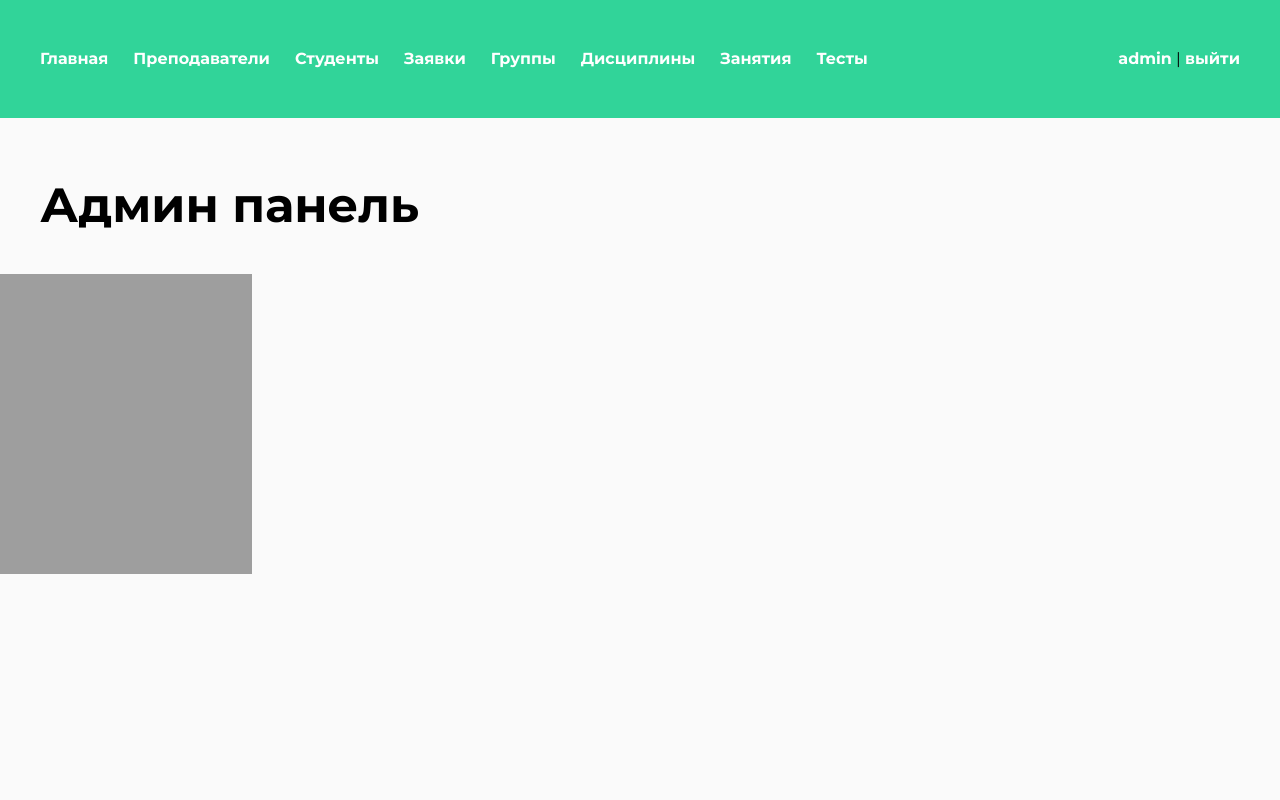
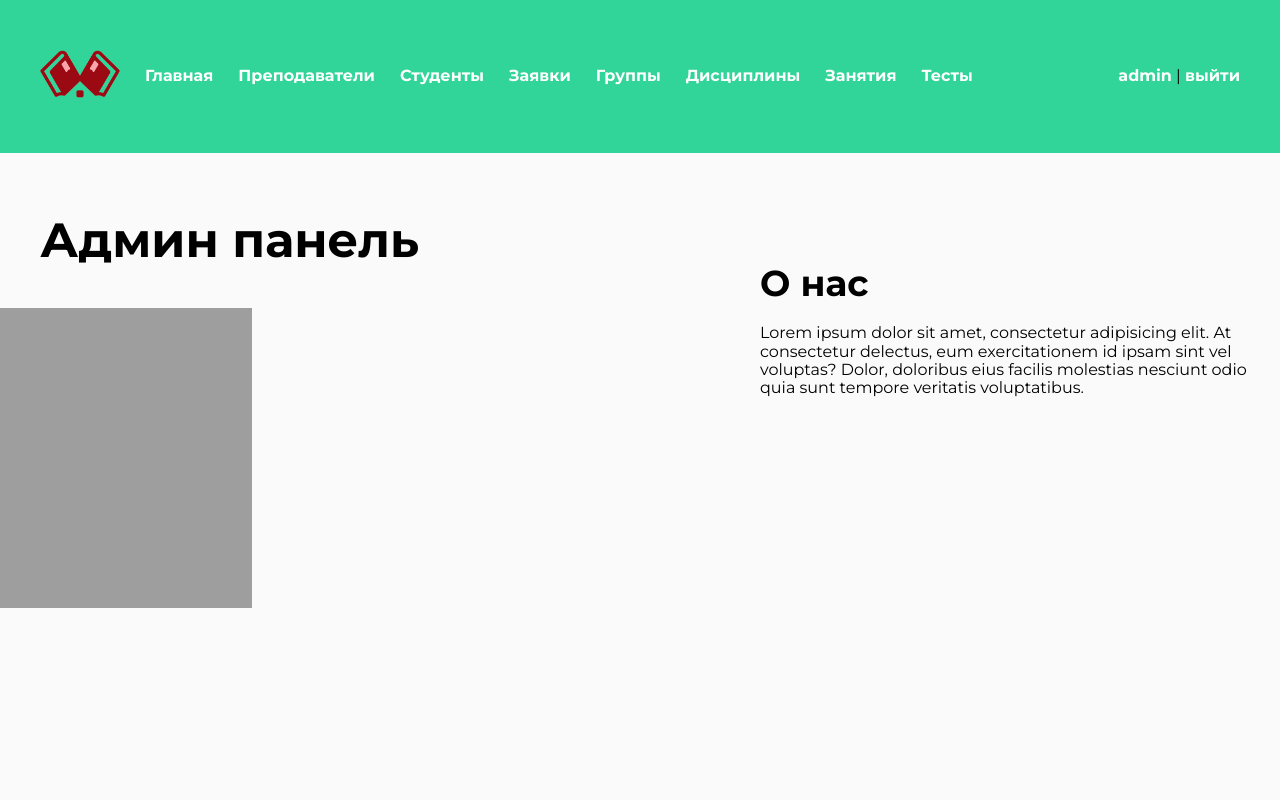
Before and after one commit to Alexzhiliuk/ladutsko, a Django app: page / in a window 1280 px wide. Run offline with Django 4.2, Linux system fonts and the light colour scheme; a user stored in the database is signed in; data comes from the database, SQL or seed files in the repository; both versions use the stored data as it was after the commit; grey boxes are pictures that could not be loaded.

Commit message:
add logo and about section

```diff
--- a/static/css/main.css
+++ b/static/css/main.css
@@ -27,7 +27,8 @@ body {
 .container {
 	max-width: 1240px;
 	padding: 0 20px;
-	margin: 0 auto
+	margin: 0 auto;
+	position: relative;
 }
 
 .mt-40 {
@@ -115,6 +116,12 @@ button.submit {
 	padding: 50px 0;
 	background: var(--green);
 }
+
+.logo img {
+    width: 100%;
+    max-width: 80px;
+}
+
 
 .main {
 	flex: 1 1 100%;
@@ -307,5 +314,22 @@ button.submit {
     margin-bottom: 20px;
     font-size: 16px;
     font-weight: 500;
-    color: black;
+    text-decoration: none;
+    color: white;
+    border-radius: 10px;
+	background: var(--gray);
+	padding: 10px 20px;
 }
+
+
+.about {
+    position: absolute;
+    right: 0;
+    top: 50px;
+    width: 500px;
+}
+
+.about-text {
+    margin-top: 20px;
+    font-size: 16px;
+}
--- a/study/templates/study/group/add.html
+++ b/study/templates/study/group/add.html
@@ -10,8 +10,9 @@
 {% endblock %}
 
 {% block content %}
+<a href="{% url 'groups' %}" class="back">назад</a>
 <section class="section-teachers">
-    <h1 class="h1 h1_center">Ученик</h1>
+    <h1 class="h1 h1_center">Группа</h1>
 
     <form action="." method="POST" class="form mt-40">
         {% csrf_token %}
--- a/study/templates/study/group/edit.html
+++ b/study/templates/study/group/edit.html
@@ -10,6 +10,7 @@
 {% endblock %}
 
 {% block content %}
+<a href="{% url 'groups' %}" class="back">назад</a>
 <section class="section-teachers">
     <h1 class="h1 h1_center">Группа</h1>
 
--- a/study/templates/study/index.html
+++ b/study/templates/study/index.html
@@ -46,4 +46,10 @@
         }
     })
 </script>
+<div class="about">
+    <h2 class="h2">О нас</h2>
+    <p class="about-text">
+        Lorem ipsum dolor sit amet, consectetur adipisicing elit. At consectetur delectus, eum exercitationem id ipsam sint vel voluptas? Dolor, doloribus eius facilis molestias nesciunt odio quia sunt tempore veritatis voluptatibus.
+    </p>
+</div>
 {% endblock %}
--- a/study/templates/study/lesson/add.html
+++ b/study/templates/study/lesson/add.html
@@ -10,7 +10,7 @@
 {% endblock %}
 
 {% block content %}
-<a href="javascript:history.back()" class="back">Назад</a>
+<a href="{% url 'lessons' %}" class="back">назад</a>
 <section class="section-teachers">
     <h1 class="h1 h1_center">Занятие</h1>
 
--- a/study/templates/study/student-add.html
+++ b/study/templates/study/student-add.html
@@ -11,7 +11,7 @@
 
 {% block content %}
 <section class="section-teachers">
-    <a href="javascript:history.back()" class="back">Назад</a>
+    <a href="{% url 'students' %}" class="back">назад</a>
     <h1 class="h1 h1_center">Студент</h1>
 
     <form action="." method="POST" class="form mt-40">
--- a/study/templates/study/student-edit.html
+++ b/study/templates/study/student-edit.html
@@ -11,7 +11,7 @@
 
 {% block content %}
 <section class="section-teachers">
-    <a href="javascript:history.back()" class="back">Назад</a>
+    <a href="{% url 'students' %}" class="back">назад</a>
     <h1 class="h1 h1_center">Студент</h1>
 
     <form action="." method="POST" class="form mt-40">
--- a/study/templates/study/teacher-add.html
+++ b/study/templates/study/teacher-add.html
@@ -11,7 +11,7 @@
 
 {% block content %}
 <section class="section-teachers">
-    <a href="javascript:history.back()" class="back">Назад</a>
+    <a href="{% url 'teachers' %}" class="back">назад</a>
     <h1 class="h1 h1_center">Преподаватель</h1>
 
     <form action="." method="POST" class="form mt-40">
--- a/study/templates/study/teacher-edit.html
+++ b/study/templates/study/teacher-edit.html
@@ -11,7 +11,7 @@
 
 {% block content %}
 <section class="section-teachers">
-    <a href="javascript:history.back()" class="back">Назад</a>
+    <a href="{% url 'teachers' %}" class="back">назад</a>
     <h1 class="h1 h1_center">Преподаватель</h1>
 
     <form action="." method="POST" class="form mt-40">
--- a/study/templates/study/teacher/create-photo.html
+++ b/study/templates/study/teacher/create-photo.html
@@ -9,6 +9,7 @@
 {% endblock %}
 
 {% block content %}
+<a href="{% url 'my-photos' %}" class="back">назад</a>
 <section class="section-teachers">
     <h1 class="h1 h1_center">Фото</h1>
 
--- a/study/templates/study/teacher/create-subject.html
+++ b/study/templates/study/teacher/create-subject.html
@@ -9,6 +9,7 @@
 {% endblock %}
 
 {% block content %}
+<a href="{% url 'my-subjects' %}" class="back">назад</a>
 <section class="section-teachers">
     <h1 class="h1 h1_center">Дисциплина</h1>
 
--- a/study/templates/study/teacher/edit-photo.html
+++ b/study/templates/study/teacher/edit-photo.html
@@ -15,6 +15,7 @@
 {% endblock %}
 
 {% block content %}
+<a href="{% url 'my-photos' %}" class="back">назад</a>
 <section class="section-teachers">
     <h1 class="h1 h1_center">Фото</h1>
 
--- a/study/views.py
+++ b/study/views.py
@@ -25,19 +25,19 @@ class IndexView(LoginRequiredMixin, View):
     menu = {
         "admin": {
             "Пользователи": {
-                "Учителя": reverse_lazy("teachers"),
-                "Ученики": reverse_lazy("students"),
+                "Преподаватели": reverse_lazy("teachers"),
+                "Студенты": reverse_lazy("students"),
             },
             "Заявки": reverse_lazy("applications"),
             "Группы": reverse_lazy("groups"),
-            "Предметы": reverse_lazy("subjects"),
-            "Уроки": reverse_lazy("lessons"),
+            "Дисциплины": reverse_lazy("subjects"),
+            "Занятия": reverse_lazy("lessons"),
             "Тесты": reverse_lazy("tests"),
         },
         "teacher": {
             "Моя группа": reverse_lazy("my-group"),
-            "Предметы": reverse_lazy("my-subjects"),
-            "Уроки": reverse_lazy("my-lessons"),
+            "Дисциплины": reverse_lazy("my-subjects"),
+            "Занятия": reverse_lazy("my-lessons"),
             "Фото": reverse_lazy("my-photos"),
             "Тесты": reverse_lazy("my-tests"),
         }
--- a/templates/base.html
+++ b/templates/base.html
@@ -26,6 +26,7 @@
 	<header class="header">
 		<div class="container">
 			<ul class="header-menu">
+				<li><a href="{% url 'index' %}" class="logo"><img src="{% static 'img/logo.png' %}" alt=""></a></li>
 				{% if user.is_authenticated %}
 				<li><a href="{% url 'index' %}">Главная</a></li>
 				{% if user.profile.type == 1 %}
```
Also changed, not shown: study/templates/study/test/edit.html (+5 -0 lines), study/templates/study/test/list.html (+3 -0 lines), db.sqlite3, static/img/logo.png (added).
